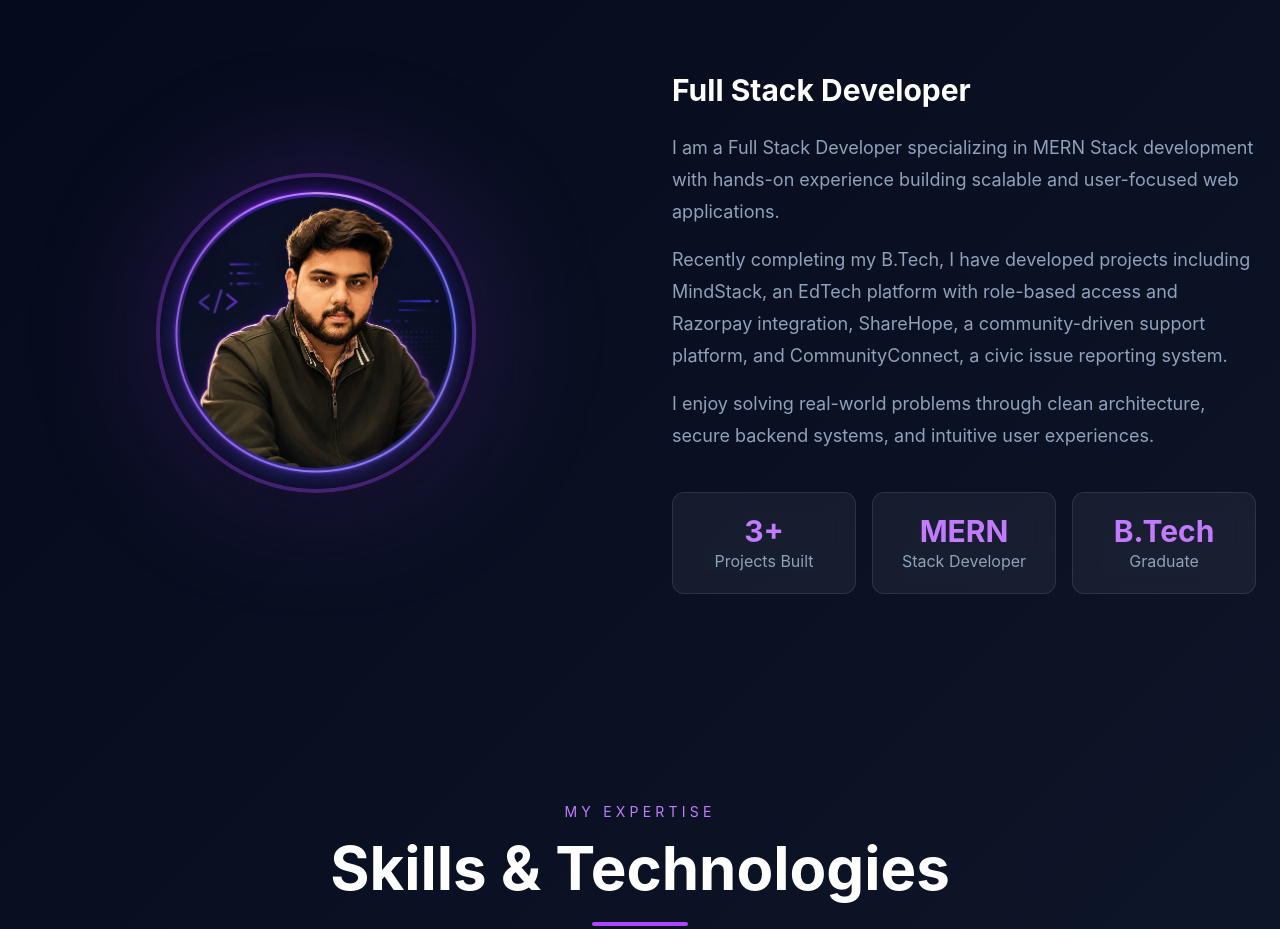
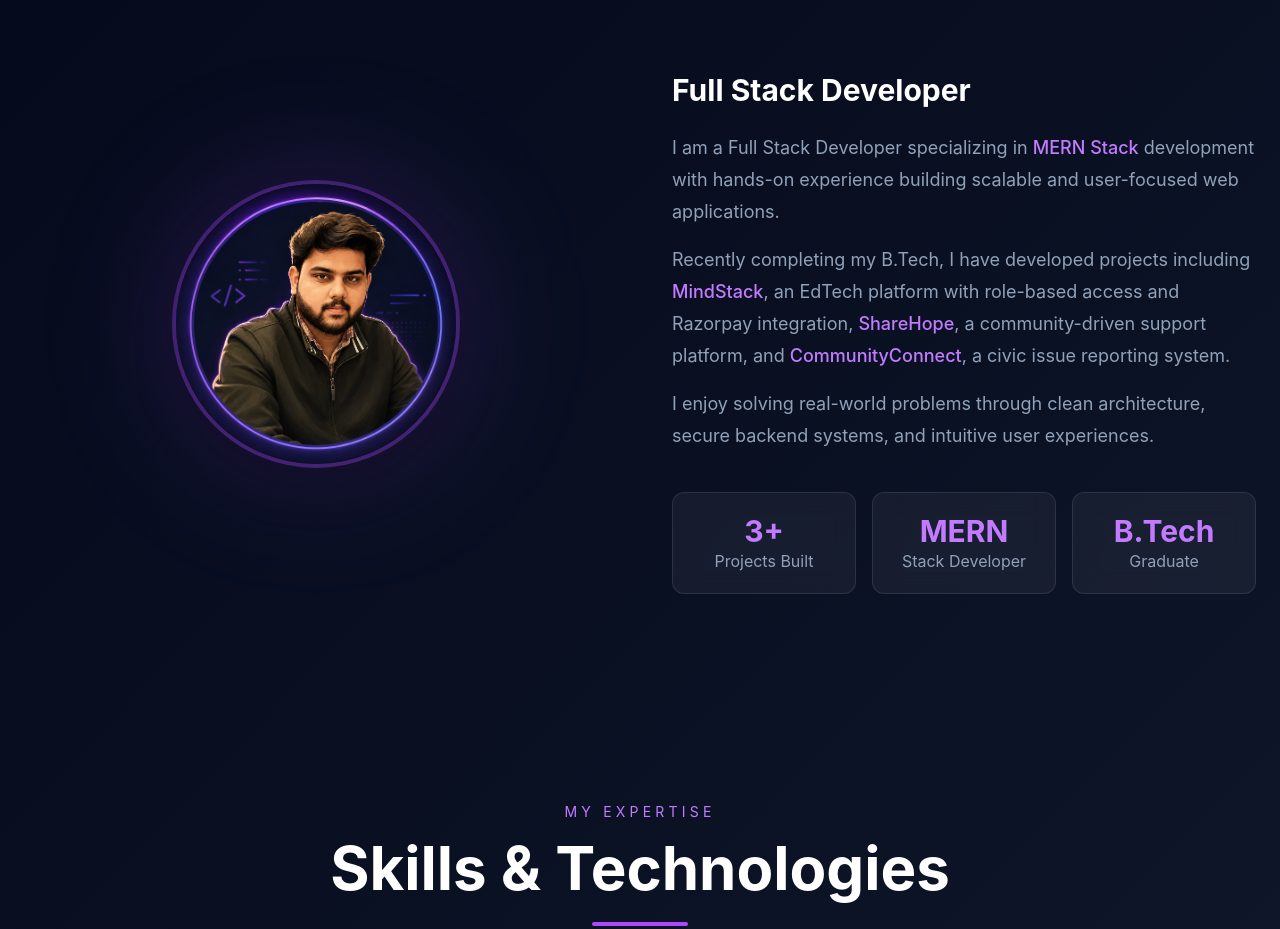
Before and after one commit to ShivanshGera/shivansh-portfolio, a React app: page / in a window 1280 px wide. Shown: the part 820-1749 px from the top of the page. Built offline with nearby package versions, Linux system fonts and the light colour scheme; the HTML template or start-up script is replaced by a standard one.

Commit message:
add floating profile image animation

```diff
--- a/src/components/About.jsx
+++ b/src/components/About.jsx
@@ -7,16 +7,16 @@ function About() {
       id="about"
       className="pt-16 pb-24 px-6 max-w-7xl mx-auto"
     >
+      {/* Heading */}
       <motion.div
         initial={{ opacity: 0, y: 40 }}
         whileInView={{ opacity: 1, y: 0 }}
         transition={{ duration: 0.8 }}
         viewport={{
           once: true,
-            amount:0.2,
+          amount: 0.2,
         }}
       >
-        {/* Heading */}
         <div className="text-center mb-20">
           <h2 className="text-4xl md:text-5xl font-bold">
             About Me
@@ -24,40 +24,85 @@ function About() {
 
           <div className="w-24 h-1 bg-purple-500 mx-auto mt-4 rounded-full"></div>
         </div>
+      </motion.div>
 
       <div className="grid lg:grid-cols-2 gap-16 items-center">
 
         {/* Left Side */}
-          <div className="flex justify-center">
-            <div className="relative">
+        <motion.div
+          initial={{ opacity: 0, x: -60 }}
+          whileInView={{ opacity: 1, x: 0 }}
+          transition={{ duration: 0.8 }}
+          viewport={{ once: true }}
+          className="flex justify-center"
+        >
+          <motion.div
+            animate={{
+              y: [0, -12, 0],
+            }}
+            transition={{
+              duration: 4,
+              repeat: Infinity,
+              ease: "easeInOut",
+            }}
+            className="relative"
+          >
             <div className="absolute inset-0 bg-purple-500/20 blur-3xl rounded-full"></div>
 
             <img
               src={profile}
               alt="Shivansh Gera"
-                className="relative z-10 w-80 h-80 object-cover rounded-full border-4 border-purple-500/30 shadow-2xl"
+              className="
+                relative
+                z-10
+                w-72
+                h-72
+                object-cover
+                rounded-full
+                border-4
+                border-purple-500/30
+                shadow-2xl
+              "
             />
-            </div>
-          </div>
+          </motion.div>
+        </motion.div>
 
         {/* Right Side */}
-          <div>
+        <motion.div
+          initial={{ opacity: 0, x: 60 }}
+          whileInView={{ opacity: 1, x: 0 }}
+          transition={{ duration: 0.8 }}
+          viewport={{ once: true }}
+        >
           <h3 className="text-3xl font-bold mb-6">
             Full Stack Developer
           </h3>
 
           <p className="text-slate-400 leading-8 text-lg">
-              I am a Full Stack Developer specializing in MERN Stack
-              development with hands-on experience building scalable
-              and user-focused web applications.
+            I am a Full Stack Developer specializing in{" "}
+            <span className="text-purple-400 font-medium">
+              MERN Stack
+            </span>{" "}
+            development with hands-on experience building scalable and
+            user-focused web applications.
           </p>
 
           <p className="text-slate-400 leading-8 text-lg mt-4">
             Recently completing my B.Tech, I have developed projects
-              including MindStack, an EdTech platform with role-based
-              access and Razorpay integration, ShareHope, a
-              community-driven support platform, and CommunityConnect,
-              a civic issue reporting system.
+            including{" "}
+            <span className="text-purple-400 font-medium">
+              MindStack
+            </span>
+            , an EdTech platform with role-based access and Razorpay
+            integration,{" "}
+            <span className="text-purple-400 font-medium">
+              ShareHope
+            </span>
+            , a community-driven support platform, and{" "}
+            <span className="text-purple-400 font-medium">
+              CommunityConnect
+            </span>
+            , a civic issue reporting system.
           </p>
 
           <p className="text-slate-400 leading-8 text-lg mt-4">
@@ -69,7 +114,21 @@ function About() {
           {/* Stats */}
           <div className="grid grid-cols-1 sm:grid-cols-3 gap-4 mt-10">
 
-              <div className="bg-white/5 backdrop-blur-md border border-white/10 rounded-xl p-5 text-center hover:-translate-y-2 hover:border-purple-500/40 transition-all duration-300">
+            <div
+              className="
+                bg-white/5
+                backdrop-blur-md
+                border border-white/10
+                rounded-xl
+                p-5
+                text-center
+                hover:-translate-y-2
+                hover:border-purple-500/40
+                hover:shadow-[0_0_20px_rgba(168,85,247,0.15)]
+                transition-all
+                duration-300
+              "
+            >
               <h4 className="text-3xl font-bold text-purple-400">
                 3+
               </h4>
@@ -78,7 +137,21 @@ function About() {
               </p>
             </div>
 
-              <div className="bg-white/5 backdrop-blur-md border border-white/10 rounded-xl p-5 text-center hover:-translate-y-2 hover:border-purple-500/40 transition-all duration-300">
+            <div
+              className="
+                bg-white/5
+                backdrop-blur-md
+                border border-white/10
+                rounded-xl
+                p-5
+                text-center
+                hover:-translate-y-2
+                hover:border-purple-500/40
+                hover:shadow-[0_0_20px_rgba(168,85,247,0.15)]
+                transition-all
+                duration-300
+              "
+            >
               <h4 className="text-3xl font-bold text-purple-400">
                 MERN
               </h4>
@@ -87,7 +160,21 @@ function About() {
               </p>
             </div>
 
-              <div className="bg-white/5 backdrop-blur-md border border-white/10 rounded-xl p-5 text-center hover:-translate-y-2 hover:border-purple-500/40 transition-all duration-300">
+            <div
+              className="
+                bg-white/5
+                backdrop-blur-md
+                border border-white/10
+                rounded-xl
+                p-5
+                text-center
+                hover:-translate-y-2
+                hover:border-purple-500/40
+                hover:shadow-[0_0_20px_rgba(168,85,247,0.15)]
+                transition-all
+                duration-300
+              "
+            >
               <h4 className="text-3xl font-bold text-purple-400">
                 B.Tech
               </h4>
@@ -97,10 +184,9 @@ function About() {
             </div>
 
           </div>
-          </div>
+        </motion.div>
 
       </div>
-      </motion.div>
     </section>
   );
 }
```
Lines whose indentation alone changed are shown as unchanged.
